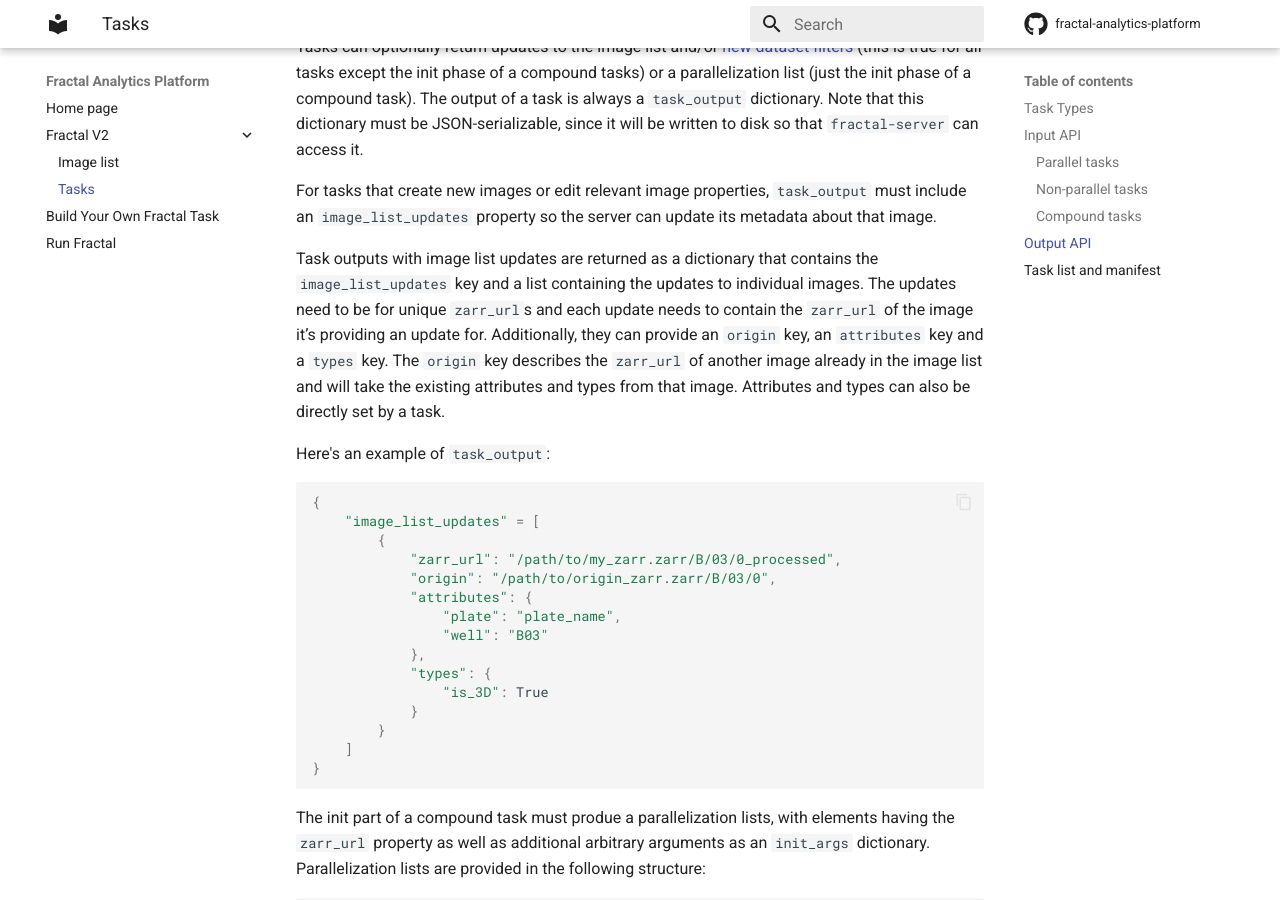
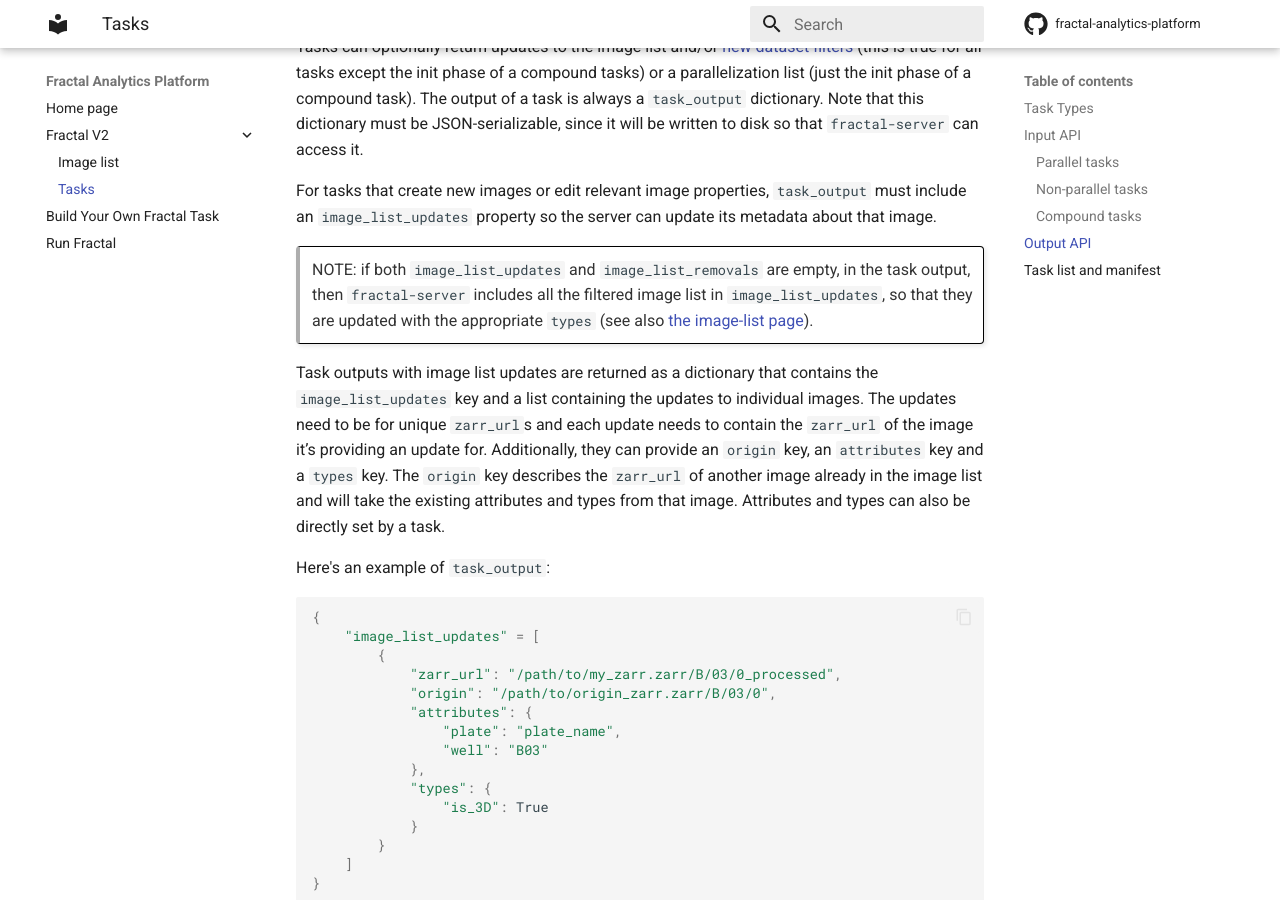
Before and after one commit to fractal-analytics-platform/fractal-analytics-platform.github.io, an MkDocs documentation site: the page built from docs/version_2/tasks.md, in a window 1280 px wide and 900 px high, scrolled down 1548 px. Built offline with MkDocs 1.6.1 and Material for MkDocs 9.7.7, drawn with Linux system fonts in a browser that asks for light colours.

Commit message:
Add note

```diff
--- a/docs/version_2/tasks.md
+++ b/docs/version_2/tasks.md
@@ -39,6 +39,8 @@ The compute part takes the `zarr_url` argument and an extra `init_args` dictiona
 Tasks can optionally return updates to the image list and/or [new dataset filters](./image_list.md#dataset-filters) (this is true for all tasks except the init phase of a compound tasks) or a parallelization list (just the init phase of a compound task). The output of a task is always a `task_output` dictionary. Note that this dictionary must be JSON-serializable, since it will be written to disk so that `fractal-server` can access it.
 
 For tasks that create new images or edit relevant image properties, `task_output` must include an `image_list_updates` property so the server can update its metadata about that image.
+
+> NOTE: if both `image_list_updates` and `image_list_removals` are empty, in the task output, then `fractal-server` includes all the filtered image list in `image_list_updates`, so that they are updated with the appropriate `types` (see also [the image-list page](./image_list.md#image-types)).
 
 Task outputs with image list updates are returned as a dictionary that contains the `image_list_updates` key and a list containing the updates to individual images. The updates need to be for unique `zarr_url`s and each update needs to contain the `zarr_url` of the image it’s providing an update for. Additionally, they can provide an `origin` key, an `attributes` key and a `types` key. The `origin` key describes the `zarr_url` of another image already in the image list and will take the existing attributes and types from that image. Attributes and types can also be directly set by a task.
 
```
